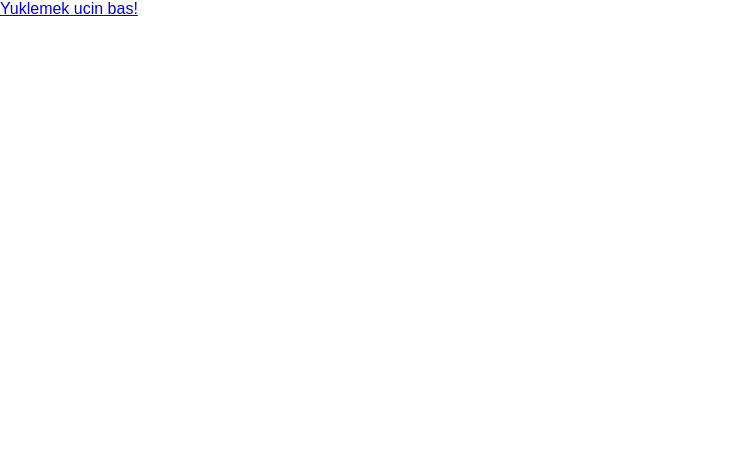
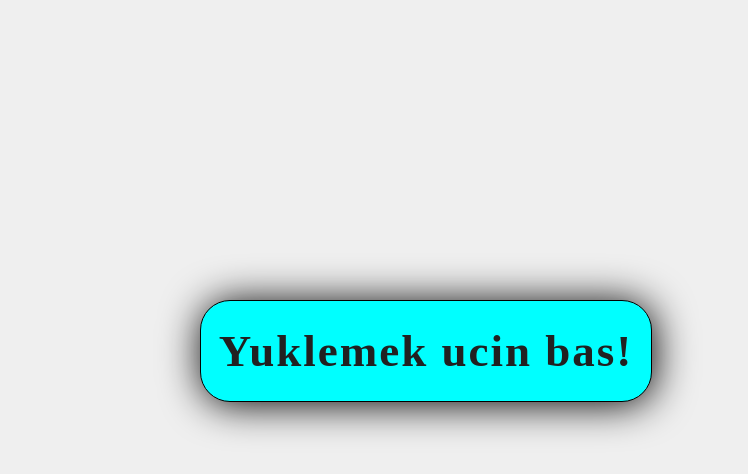
Before and after one commit to zehinGroup/darkHorse.vpn, a plain HTML site: page index.html in a window 1280 px wide. Shown: the whole page, without its empty margins (0-748 px from the left). Drawn offline with Linux system fonts and the light colour scheme; files that its build step writes are made by us from their sources; a web font is replaced by a local one.

Commit message:
Update style.css

```diff
--- a/style.css
+++ b/style.css
@@ -1,55 +1,30 @@
-* {
-    padding: 0px;
-    margin: 0px;
-    box-sizing: border-box;
-    font-family: 'Titillium Web', sans-serif;
-}
 
-.basdaky{
-    display: flex;
-    justify-content: center;
+body{
+    display: block;
+    margin: auto;
+    background-color: rgba(167, 167, 167, 0.171);
 
 }
 
-.dasky {
-    margin-top: 20px;
-    display: block;
+.btn1{
+    margin-left: 200px;
+    margin-top: 300px ;
+    width: 450px;
+    height: 100px;
+    border: 0.2px solid #000;
+    font-size: 45px;
+    background-color: cyan ;
+    border-radius: 30px;
+    filter: drop-shadow(2px 2px 20px #000);
+    text-align: center;
     justify-content: center;
+    align-content: center;
+    align-items: center;
 }
 
-.debito{
-    display: flex;
-    justify-content: center;
-
+a{
+    text-decoration: none;
+    color: #212121;
+    font-weight: 600;
+    letter-spacing: 2px;
 }
-
-h1{
-    font-family: "Jersey 25", sans-serif;
-}
-
-.blok {
-    width: 360px;
-    height: 120px;
-    display: flex;
-    object-fit: fill;
-    justify-content: center;
-}
-
-.blok img{
-    margin-top: 15px;
-    width: 150px;
-    height: 150px;
-    object-fit: fill;
-    border-radius: 8px;
-}
-
-.apk{
-    display: flex;
-    justify-content: center;
-    margin-top: 180px;
-}
-
- /* h3{
-    justify-content: center;
-    margin-top: 20px;
-} */
```
